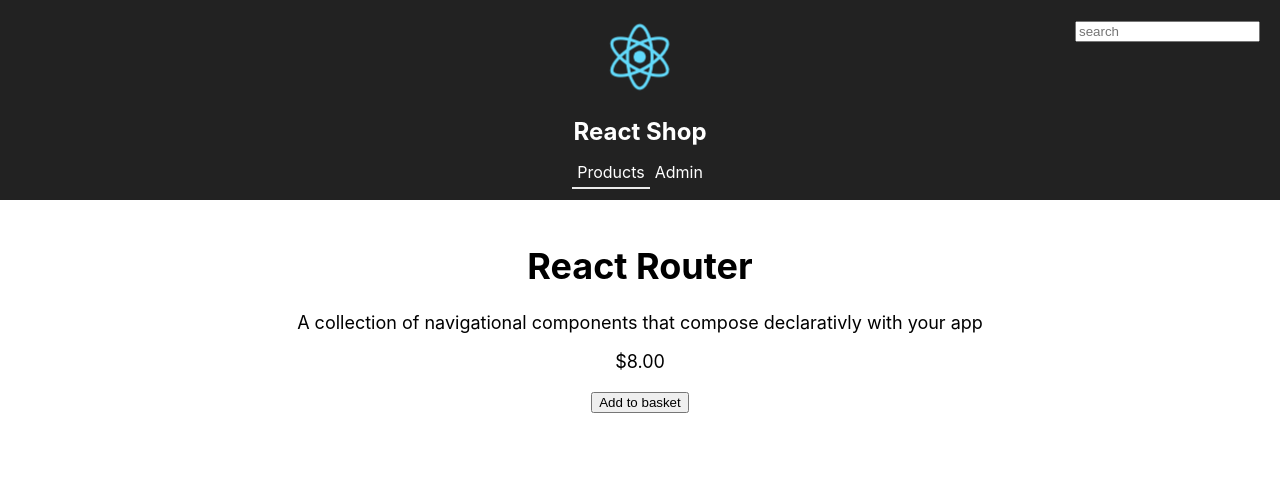
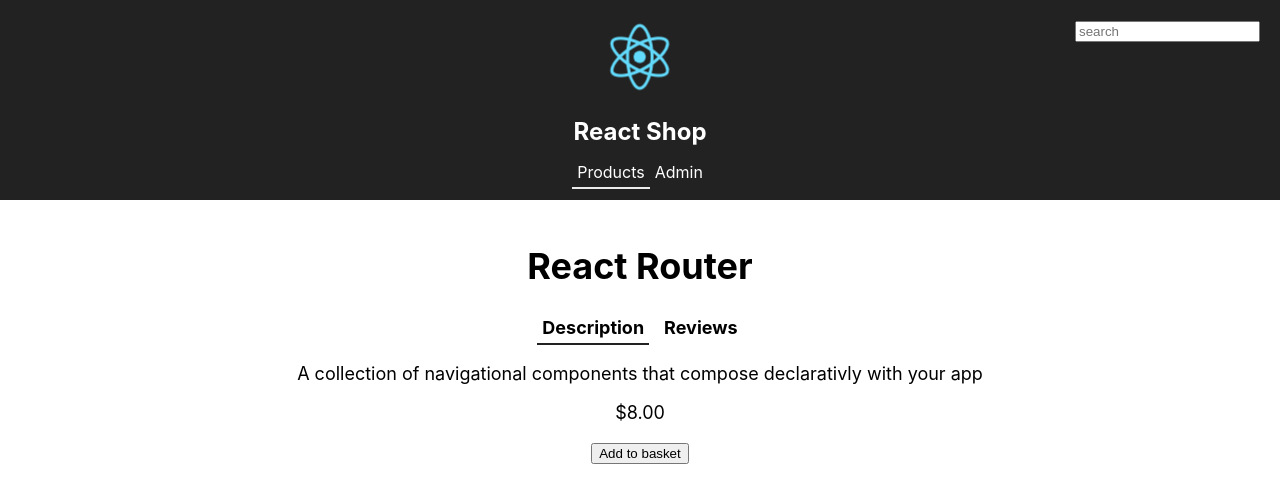
Before and after one commit to kdabo/coffee2go, a React (Create React App) app: page /products/1 in a window 1280 px wide. Shown: the top 502 px of the page. Built offline with nearby package versions, Linux system fonts and the light colour scheme.

Commit message:
Adding tabs as compound component, introducing React Context, provider and consumer tags

```diff
--- a/src/Product.tsx
+++ b/src/Product.tsx
@@ -1,6 +1,7 @@
 import * as React from 'react';
-import { IProduct } from "./ProductsData";
+import {IProduct} from "./ProductsData";
 
+import Tabs from "./Tabs";
 
 interface Iprops {
     product: IProduct;
@@ -18,7 +19,28 @@
     return (
         <React.Fragment>
             <h1>{product.name}</h1>
+            <Tabs>
+                <Tabs.Tab name="Description"
+                          initialActive={true}
+                          heading={() => <b>Description</b>}>
                     <p>{product.description}</p>
+                </Tabs.Tab>
+                <Tabs.Tab name="Reviews"
+                          heading={() => <b>Reviews</b>}>
+                    <div>
+                        <ul className="product-reviews">
+                            {
+                                product.reviews.map(review => (
+                                    <li key={review.reviewer} className="product-reviews-item">
+                                        <i>"{review.comment}"</i>
+                                    </li>
+                                ))
+                            }
+                        </ul>
+                    </div>
+                </Tabs.Tab>
+            </Tabs>
+
             <p className="product-price">
                 {
                     new Intl.NumberFormat("en-US", {
@@ -27,8 +49,8 @@
                     }).format(product.price)
                 }
             </p>
-        { !props.inBasket && (<button onClick={handleAddClick}>Add to basket</button>)}
-    </React.Fragment> )
+            {!props.inBasket && (<button onClick={handleAddClick}>Add to basket</button>)}
+        </React.Fragment>)
 };
 
 export default Product;
--- a/src/ProductsData.ts
+++ b/src/ProductsData.ts
@@ -3,6 +3,12 @@
     name: string;
     description: string;
     price: number;
+    reviews:  IReview[]
+}
+
+export interface IReview {
+    comment: string;
+    reviewer: string;
 }
 
 export const products: IProduct[] = [
@@ -10,18 +16,48 @@
         description: "A collection of navigational components that compose declarativly with your app",
         id: 1,
         name: "React Router",
-        price: 8
+        price: 8,
+        reviews: [
+            {
+                comment: "Excellent! This is all I was hoping for!",
+                reviewer: "Thom"
+            },
+            {
+                comment: "The best router I have ever worked with",
+                reviewer: "Kate"
+            }
+        ]
     },
     {
         description: "A library that helps manage state across your app",
         id: 2,
         name: "React Redux",
-        price: 12
+        price: 12,
+        reviews: [
+            {
+                comment: "I found this really useful in large scale apps",
+                reviewer: "Billy"
+            },
+            {
+                comment: "Ä bit confusing at first but simple when you get use to it",
+                reviewer: "Sally"
+            }
+        ]
     },
     {
         description: "A library that helps you interact with GraphQL backend",
         id: 3,
         name: "React Apollo",
-        price: 12
+        price: 12,
+        reviews: [
+            {
+                comment: "Ï'll never work with REST API again",
+                reviewer: "Stijn"
+            },
+            {
+                comment: "It makes working with GraphQL backends a breeze",
+                reviewer: "Kate"
+            }
+        ]
     }
 ];
--- /dev/null
+++ b/src/Tabs.tsx
@@ -0,0 +1,70 @@
+import * as React from "react";
+
+interface ITabsContext {
+    activeName?: string;
+    handleTabClick?: (name: string, content: React.ReactNode) => void;
+}
+const TabsContext = React.createContext<ITabsContext>({});
+
+interface ITabProps {
+    name: string;
+    initialActive?: boolean;
+    heading: () => string | JSX.Element;
+}
+
+interface Istate {
+    activeTab: string;
+    activeContent: React.ReactNode;
+}
+
+
+class Tabs extends React.Component<{}, Istate> {
+
+    // react component props can be of any type, including React nodes. The children property is special property that React gives a component
+    // that contains the component child nodes. We render component's child nodes in JSX by referencing the children property in curly brackets
+    public static Tab: React.SFC<ITabProps> = props => (
+        <TabsContext.Consumer>
+            {
+                (context: ITabsContext) => {
+                    if (!context.activeName && props.initialActive) {
+                        if (context.handleTabClick) {
+                            context.handleTabClick(props.name, props.children);
+                            return null;
+                        }
+                    }
+                    const activeTab = context.activeName
+                        ? context.activeName
+                        : props.initialActive
+                        ? props.name : "";
+                    const handleTabClick = (e: React.MouseEvent<HTMLLIElement>) => {
+                        console.log(e)
+                        if (context.handleTabClick) {
+                            context.handleTabClick(props.name, props.children)
+                        }
+                    };
+                    return (
+                        <li onClick={handleTabClick}
+                            className={props.name === activeTab ? "active" : ""}>{props.heading()}</li>
+                    )
+                }
+            }
+        </TabsContext.Consumer>
+    );
+
+    private handleTabClick = (name: string, content: React.ReactNode) => {
+        this.setState({activeTab: name, activeContent: content})
+    };
+
+    public render() {
+        return (
+            <TabsContext.Provider  value={ {activeName: this.state ? this.state.activeTab : "", handleTabClick: this.handleTabClick }}>
+                <ul className="tabs">
+                    {this.props.children}
+                </ul>
+                <div>{this.state && this.state.activeContent}</div>
+            </TabsContext.Provider>
+        )
+    }
+}
+
+export default Tabs;
--- a/src/index.css
+++ b/src/index.css
@@ -111,3 +111,33 @@
 }
 
 .animate-exit {display: none}
+
+.product-reviews {
+    list-style: none;
+    padding: 0;
+}
+
+.product-reviews, .product-reviews-item {
+    display: block;
+    padding: 8px 0;
+}
+
+.tabs {
+    list-style: none;
+    padding: 0;
+}
+
+.tabs li {
+    display: inline-block;
+    padding: 5px;
+    margin: 0 5px;
+    cursor: pointer;
+}
+
+.tabs li:focus {
+    outline: none;
+}
+
+.tabs li.active {
+    border-bottom: #222 solid 2px;
+}
```
Lines whose indentation alone changed are shown as unchanged.
